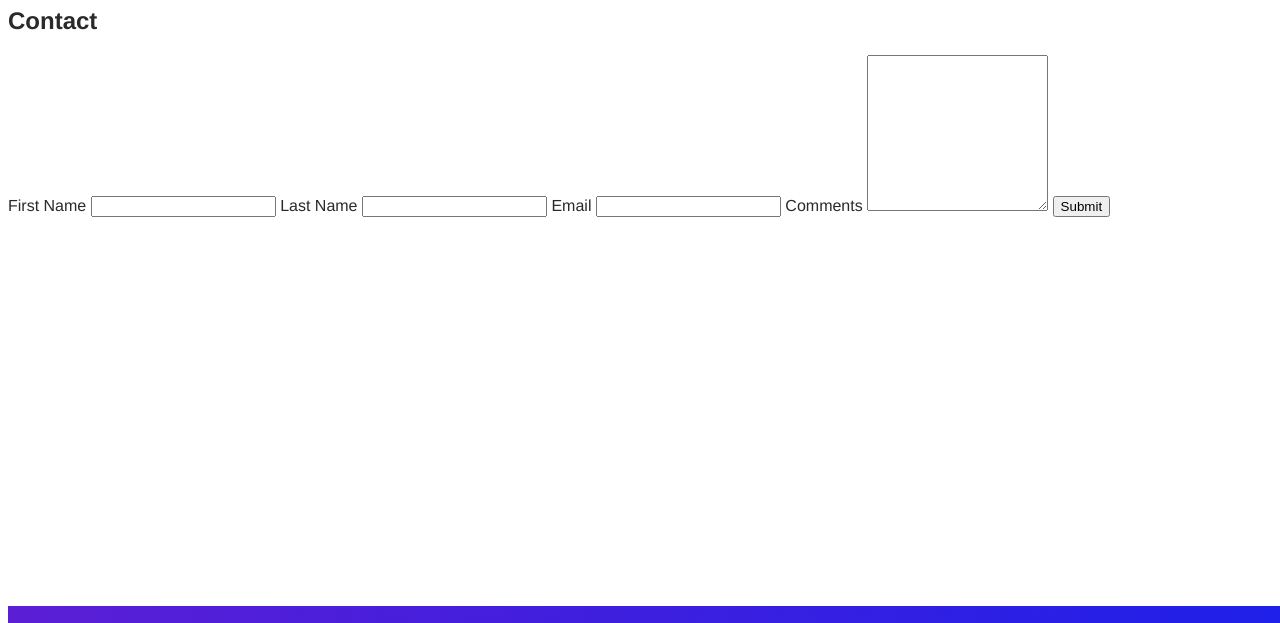
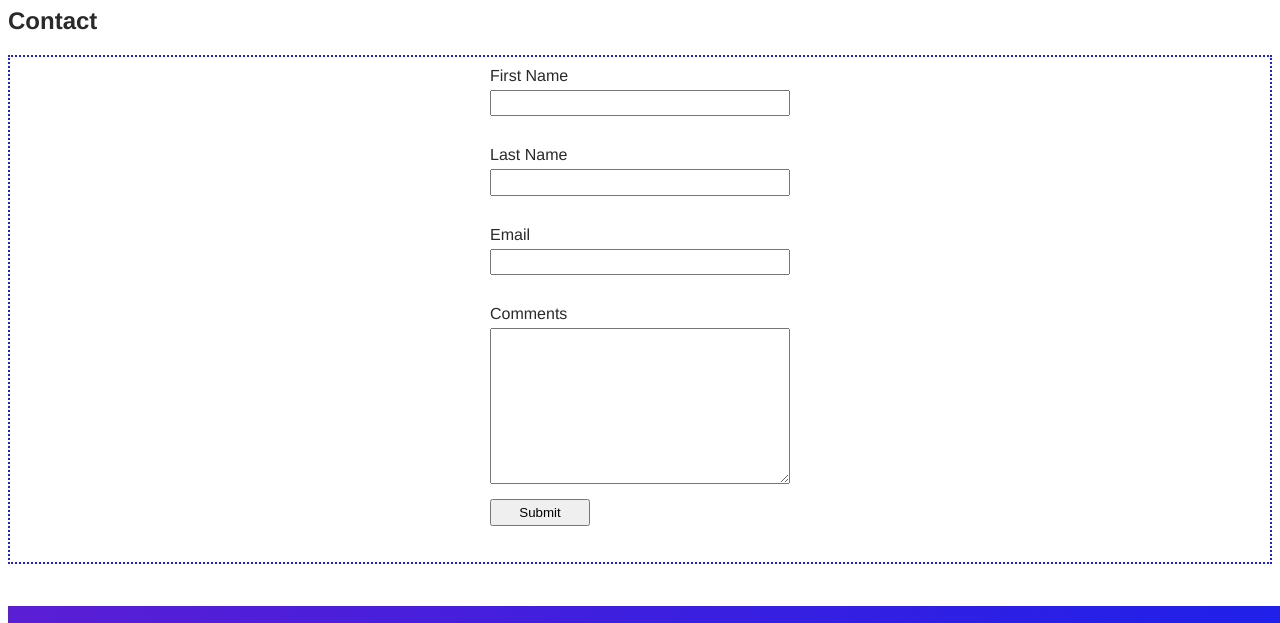
Before and after one commit to ngolebiewski/nicks-personal-page-part-2, a plain HTML site: page contact.html in a window 1280 px wide. Shown: the part 114-737 px from the top of the page. Drawn offline with Linux system fonts and the light colour scheme.

```diff
--- a/contact.html
+++ b/contact.html
@@ -1,5 +1,6 @@
 <html>
   <head>
+    <meta name="viewport" content="width=device-width, initial-scale=1.0">
     <title>Nick Golebiewski</title>
     <link rel="stylesheet" href="./styles.css" />
   </head>
--- a/styles.css
+++ b/styles.css
@@ -66,8 +66,10 @@ nav>a:hover {
   padding: 2px;
 }
 
+
+
 /* ************************************************* */
-/* BODY AREA                                       */
+/* BODY AREA                                         */
 /* ************************************************* */
 
 
@@ -76,20 +78,23 @@ h2 {
   margin-top: 0px;
 }
 
-
-
 body>section {
   border: none;
 }
 
+a:link, a:focus, a:visited {
+  color:#046f24;
+}
+a:hover {
+  color:#315dee
+}
 section {
-  a:link, a:focus, a:visited {
-    color:#046f24;
-  }
-  a:hover {
-    color:#315dee
-  }
+  display: flex;
+
+
+
 }
+
 
 /* a:link, a:hover, a:focus, a:visited {
   color:#34356D;
@@ -162,6 +167,43 @@ li {
 }
 
 /* ************************************************* */
+/* FORM STYLIN'                                      */
+/* ************************************************* */
+.form {
+  display: flex;
+  justify-content: center;
+  border: 2px dotted #1d20ea; ;
+}
+
+form {
+  display: flex;
+  flex-direction: column;
+}
+
+form>div {
+  display: flex;
+  align-items: baseline;
+}
+
+label {
+  display: flex;
+  margin: 10px 0 5px 0;
+
+}
+
+input {
+  margin-bottom: 20px;
+  width: 300px;
+  height: 2em;
+}
+
+form :nth-child(9) {
+  margin-top: 15px;
+  width: 100px;
+}
+
+
+/* ************************************************* */
 /* FOOTER AREA                                       */
 /* ************************************************* */
 footer {
@@ -187,3 +229,8 @@ footer>div {
 footer>div>a>img {
   width: 40px;
 }
+
+
+/* ************************************************* */
+/* Nick - https://github.com/ngolebiewski                               */
+/* ************************************************* */
```
Also changed, not shown: about.html (+1 -0 lines), index.html (+1 -0 lines), portfolio.html (+1 -1 lines).
